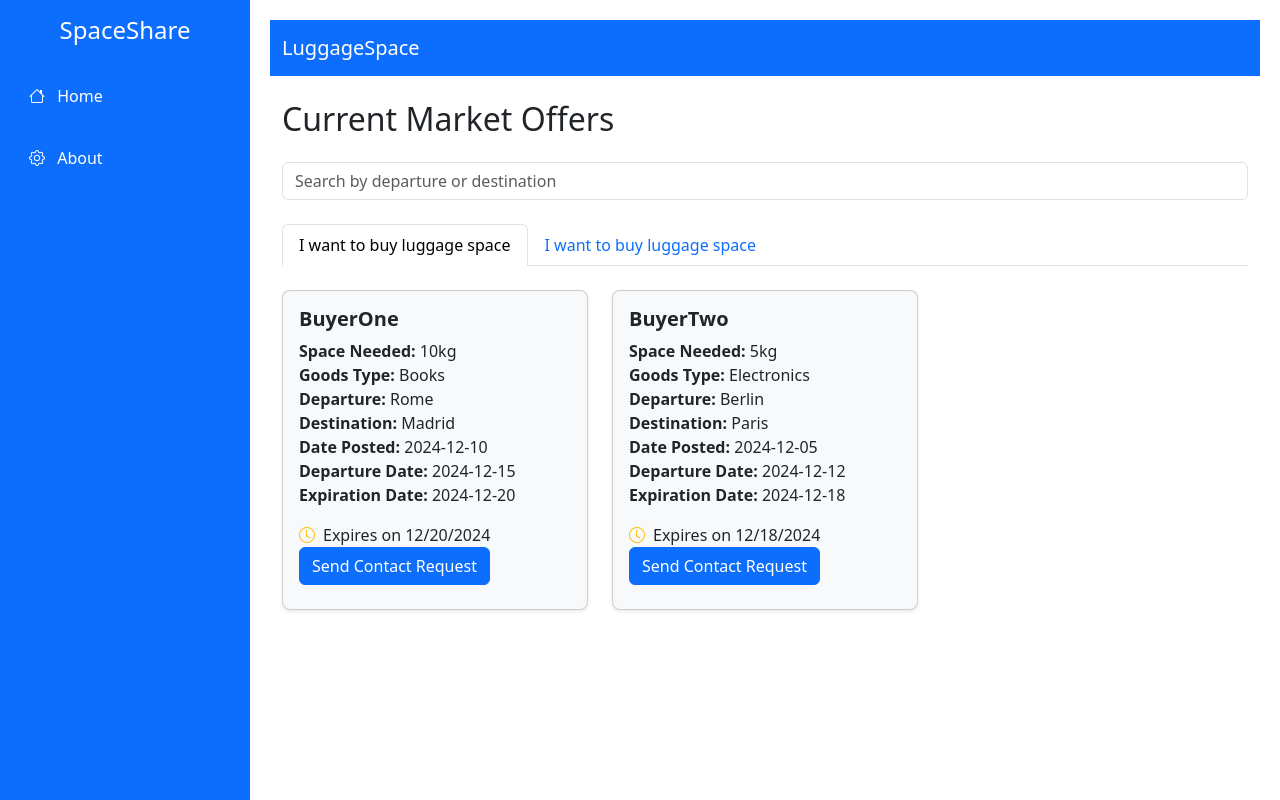
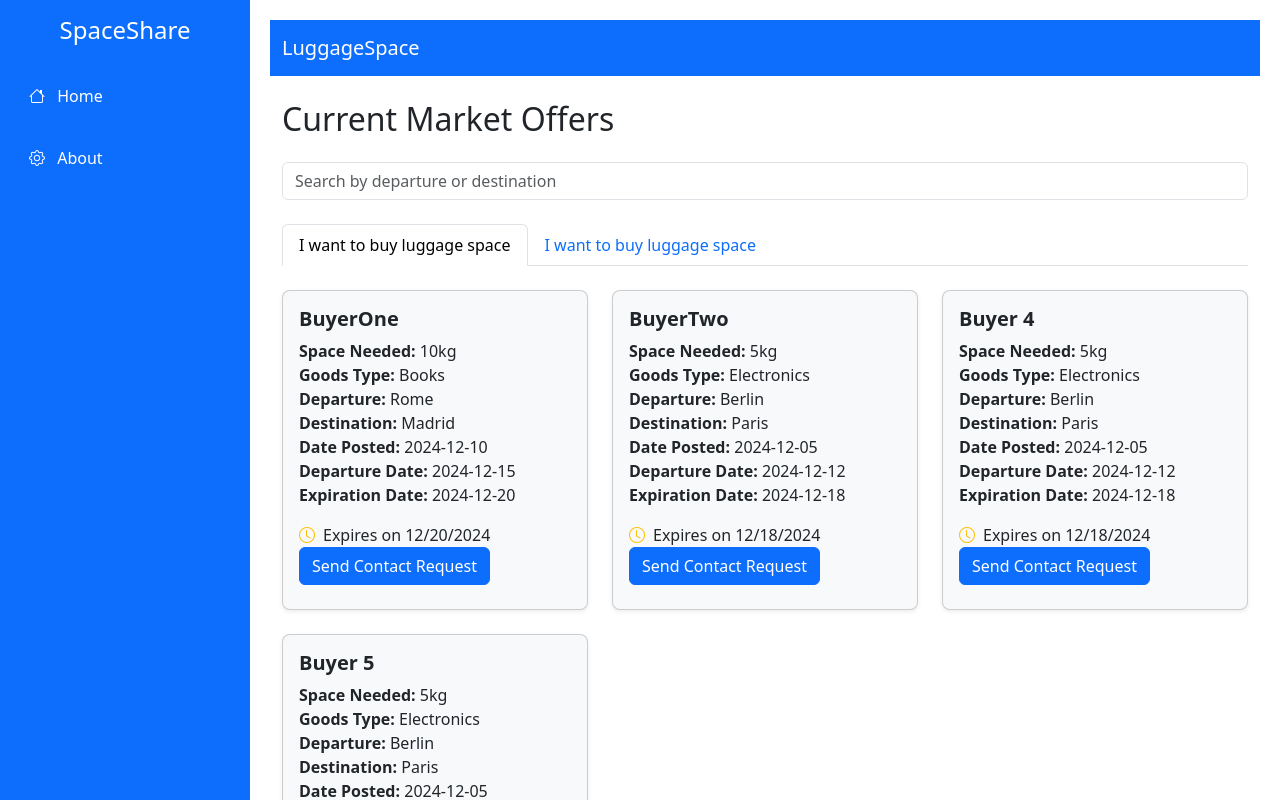
Before and after one commit to CongoBeast/SpaceShare, a React (Create React App) app: page / in a window 1280 px wide. Shown: the top 800 px of the page. Built offline with nearby package versions, Linux system fonts and the light colour scheme.

Commit message:
Add files via upload

```diff
--- a/src/components/offers.js
+++ b/src/components/offers.js
@@ -1,273 +1,3 @@
-// import React, { useState } from "react";
-// import "bootstrap/dist/css/bootstrap.min.css";
-// import "bootstrap-icons/font/bootstrap-icons.css";
-// import "../App.css";
-// import OfferCard from "./offercard";
-
-// // const MarketOffers = () => {
-// //   const [search, setSearch] = useState("");
-// //   const [filter, setFilter] = useState("");
-
-// //   const offers = [
-// //     {
-// //       username: "JohnDoe",
-// //       space: "20kg",
-// //       goodsType: "Clothes",
-// //       denomination: "Bags",
-// //       departure: "New York",
-// //       destination: "London",
-// //       date: "2024-12-30",
-// //       price: 100,
-// //     },
-// //     {
-// //       username: "JaneSmith",
-// //       space: "10kg",
-// //       goodsType: "Documents",
-// //       denomination: "Envelopes",
-// //       departure: "Paris",
-// //       destination: "Berlin",
-// //       date: "2024-12-29",
-// //       price: 50,
-// //     },
-// //     {
-// //       username: "TravelGuru",
-// //       space: "15kg",
-// //       goodsType: "Phones",
-// //       denomination: "Boxes",
-// //       departure: "Tokyo",
-// //       destination: "Seoul",
-// //       date: "2024-12-28",
-// //       price: 80,
-// //     },
-// //     {
-// //       username: "ExplorerJoe",
-// //       space: "30kg",
-// //       goodsType: "Shoes",
-// //       denomination: "Cartons",
-// //       departure: "Berlin",
-// //       destination: "New York",
-// //       date: "2024-12-28",
-// //       price: 120,
-// //     },
-// //   ];
-
-// //   // Filtered and grouped offers
-// //   const filteredOffers = offers.filter(
-// //     (offer) =>
-// //       offer.departure.toLowerCase().includes(search.toLowerCase()) ||
-// //       offer.destination.toLowerCase().includes(search.toLowerCase())
-// //   );
-
-// //   const groupedOffers = filteredOffers.reduce((acc, offer) => {
-// //     (acc[offer.date] = acc[offer.date] || []).push(offer);
-// //     return acc;
-// //   }, {});
-
-// //   return (
-// //     <div className="container mt-4">
-// //       <h2 className="mb-4">Current Market Offers</h2>
-// //       {/* Search and Filter */}
-// //       <div className="mb-4 d-flex">
-// //         <input
-// //           type="text"
-// //           className="form-control me-2"
-// //           placeholder="Search by location (e.g., New York, Berlin)"
-// //           value={search}
-// //           onChange={(e) => setSearch(e.target.value)}
-// //         />
-// //         <select
-// //           className="form-select"
-// //           value={filter}
-// //           onChange={(e) => setFilter(e.target.value)}
-// //         >
-// //           <option value="">All</option>
-// //           <option value="departure">Filter by Departure</option>
-// //           <option value="destination">Filter by Destination</option>
-// //         </select>
-// //       </div>
-
-// //       {/* Grouped Offers by Date */}
-// //       {Object.keys(groupedOffers).map((date) => (
-// //         <div key={date}>
-// //           <h4 className="text-primary mt-3">{`Offers for ${date}`}</h4>
-// //           <div className="row">
-// //             {groupedOffers[date].map((offer, index) => (
-// //               <div className="col-md-4 mb-3" key={index}>
-// //                 <OfferCard offer={offer} />
-// //               </div>
-// //             ))}
-// //           </div>
-// //         </div>
-// //       ))}
-// //     </div>
-// //   );
-// // };
-
-// const MarketOffers = () => {
-//     const [search, setSearch] = useState("");
-
-//     const offers = [
-//       {
-//         username: "JohnDoe",
-//         space: "20kg",
-//         goodsType: "Clothes",
-//         denomination: "Bags",
-//         departure: "New York",
-//         destination: "London",
-//         datePosted: "2024-12-01",
-//         dateDeparture: "2024-12-30",
-//         dateExpiration: "2024-12-31",
-//         price: 100,
-//       },
-//       {
-//         username: "JaneSmith",
-//         space: "10kg",
-//         goodsType: "Documents",
-//         denomination: "Envelopes",
-//         departure: "Paris",
-//         destination: "Berlin",
-//         datePosted: "2024-12-05",
-//         dateDeparture: "2024-12-29",
-//         dateExpiration: "2024-12-31",
-//         price: 50,
-//       },
-//       {
-//         username: "TravelGuru",
-//         space: "15kg",
-//         goodsType: "Phones",
-//         denomination: "Boxes",
-//         departure: "Tokyo",
-//         destination: "Seoul",
-//         datePosted: "2024-11-15",
-//         dateDeparture: "2024-11-28",
-//         dateExpiration: "2024-11-30",
-//         price: 80,
-//       },
-//       {
-//         username: "ExplorerJoe",
-//         space: "30kg",
-//         goodsType: "Shoes",
-//         denomination: "Cartons",
-//         departure: "Berlin",
-//         destination: "New York",
-//         datePosted: "2024-11-10",
-//         dateDeparture: "2024-11-27",
-//         dateExpiration: "2024-11-30",
-//         price: 120,
-//       },
-//       {
-//         username: "FutureOffer",
-//         space: "25kg",
-//         goodsType: "Books",
-//         denomination: "Boxes",
-//         departure: "Rome",
-//         destination: "Madrid",
-//         datePosted: "2025-01-01",
-//         dateDeparture: "2025-01-15",
-//         dateExpiration: "2025-01-20",
-//         price: 70,
-//       },
-//     ];
-
-//     const currentDate = new Date();
-//     const currentMonth = currentDate.getMonth() + 1;
-//     const currentYear = currentDate.getFullYear();
-//     const lastMonth = currentMonth === 1 ? 12 : currentMonth - 1;
-//     const lastMonthYear = currentMonth === 1 ? currentYear - 1 : currentYear;
-
-//     // Group offers by months
-//     const groupedOffers = {
-//       thisMonth: [],
-//       lastMonth: [],
-//       later: [],
-//     };
-
-//     offers.forEach((offer) => {
-//       const datePosted = new Date(offer.datePosted);
-//       const offerMonth = datePosted.getMonth() + 1;
-//       const offerYear = datePosted.getFullYear();
-
-//       if (offerMonth === currentMonth && offerYear === currentYear) {
-//         groupedOffers.thisMonth.push(offer);
-//       } else if (offerMonth === lastMonth && offerYear === lastMonthYear) {
-//         groupedOffers.lastMonth.push(offer);
-//       } else {
-//         groupedOffers.later.push(offer);
-//       }
-//     });
-
-//     // Filter offers by search input
-//     const filterOffers = (offers) =>
-//       offers.filter(
-//         (offer) =>
-//           offer.departure.toLowerCase().includes(search.toLowerCase()) ||
-//           offer.destination.toLowerCase().includes(search.toLowerCase())
-//       );
-
-//     return (
-//       <div className="container mt-4">
-//         <h2 className="mb-4">Current Market Offers</h2>
-
-//         <div className="mb-4">
-//           <input
-//             type="text"
-//             className="form-control"
-//             placeholder="Search by departure or destination"
-//             value={search}
-//             onChange={(e) => setSearch(e.target.value)}
-//           />
-//         </div>
-
-//         {["thisMonth", "lastMonth", "later"].map((group) => (
-//           <div key={group} className="mb-5">
-//             <h4 className="text-capitalize">
-//               {group === "thisMonth"
-//                 ? "This Month"
-//                 : group === "lastMonth"
-//                 ? "Last Month"
-//                 : "Later"}
-//             </h4>
-//             <div className="row">
-//               {filterOffers(groupedOffers[group]).map((offer, index) => (
-//                 <div className="col-md-4" key={index}>
-//                   <div
-//                     className="card shadow-sm mb-4"
-//                     style={{
-//                       borderRadius: "8px",
-//                       backgroundColor: "#f8f9fa",
-//                     }}
-//                   >
-//                     <div className="card-body">
-//                       <h5 className="card-title">{offer.username}</h5>
-//                       <p className="card-text">
-//                         <strong>Space:</strong> {offer.space} <br />
-//                         <strong>Goods Type:</strong> {offer.goodsType} ({offer.denomination}) <br />
-//                         <strong>Departure:</strong> {offer.departure} <br />
-//                         <strong>Destination:</strong> {offer.destination} <br />
-//                         <strong>Date Posted:</strong> {offer.datePosted} <br />
-//                         <strong>Departure Date:</strong> {offer.dateDeparture} <br />
-//                         <strong>Expiration Date:</strong> {offer.dateExpiration} <br />
-//                         <strong>Price:</strong> ${offer.price}
-//                       </p>
-//                       <div className="d-flex align-items-center">
-//                         <i className="bi bi-clock me-2 text-warning"></i>
-//                         <span>
-//                           Expires on {new Date(offer.dateExpiration).toLocaleDateString()}
-//                         </span>
-//                       </div>
-//                     </div>
-//                   </div>
-//                 </div>
-//               ))}
-//             </div>
-//           </div>
-//         ))}
-//       </div>
-//     );
-//   };
-
-//   export default MarketOffers;
-
 import React, { useState } from "react";
 import "bootstrap/dist/css/bootstrap.min.css";
 import "bootstrap-icons/font/bootstrap-icons.css";
@@ -276,6 +6,15 @@ import "../App.css";
 const MarketOffers = () => {
   const [view, setView] = useState("buyers"); // "buyers" or "sellers"
   const [search, setSearch] = useState("");
+
+  const [isLoggedIn, setIsLoggedIn] = useState(false); // Simulating login status
+  const [showModal, setShowModal] = useState(false);
+  const [modalMessage, setModalMessage] = useState("");
+
+  // if(localStorage){
+  //   setIsLoggedIn(true)
+  // }
+
 
   const buyers = [
     {
@@ -290,6 +29,26 @@ const MarketOffers = () => {
     },
     {
       username: "BuyerTwo",
+      spaceNeeded: "5kg",
+      goodsType: "Electronics",
+      departure: "Berlin",
+      destination: "Paris",
+      datePosted: "2024-12-05",
+      dateDeparture: "2024-12-12",
+      dateExpiration: "2024-12-18",
+    },
+    {
+      username: "Buyer 4",
+      spaceNeeded: "5kg",
+      goodsType: "Electronics",
+      departure: "Berlin",
+      destination: "Paris",
+      datePosted: "2024-12-05",
+      dateDeparture: "2024-12-12",
+      dateExpiration: "2024-12-18",
+    },
+    {
+      username: "Buyer 5",
       spaceNeeded: "5kg",
       goodsType: "Electronics",
       departure: "Berlin",
@@ -333,9 +92,14 @@ const MarketOffers = () => {
         offer.destination.toLowerCase().includes(search.toLowerCase())
     );
 
-const contactClick = () => {
-    console.log("clicked")
-}
+  const contactClick = () => {
+    if (!isLoggedIn) {
+      setModalMessage("Only logged-in users can request contact.");
+    } else {
+      setModalMessage("Thank you for your interest! We will notify the seller.");
+    }
+    setShowModal(true);
+  };
 
   const renderOfferCard = (offer, type) => (
     <div className="col-md-4" key={offer.username + offer.datePosted}>
@@ -422,7 +186,39 @@ const contactClick = () => {
             renderOfferCard(offer, "sellers")
           )}
       </div>
+
+      {showModal && (
+        <div className="modal fade show d-block" tabIndex="-1" style={{ backgroundColor: "rgba(0, 0, 0, 0.5)" }}>
+          <div className="modal-dialog">
+            <div className="modal-content">
+              <div className="modal-header">
+                <h5 className="modal-title">Contact Request</h5>
+                <button
+                  type="button"
+                  className="btn-close"
+                  onClick={() => setShowModal(false)}
+                ></button>
+              </div>
+              <div className="modal-body">
+                <p>{modalMessage}</p>
+              </div>
+              <div className="modal-footer">
+                <button
+                  type="button"
+                  className="btn btn-secondary"
+                  onClick={() => setShowModal(false)}
+                >
+                  Close
+                </button>
+              </div>
+            </div>
+          </div>
+        </div>
+      )}
+
     </div>
+
+
   );
 };
 
```
